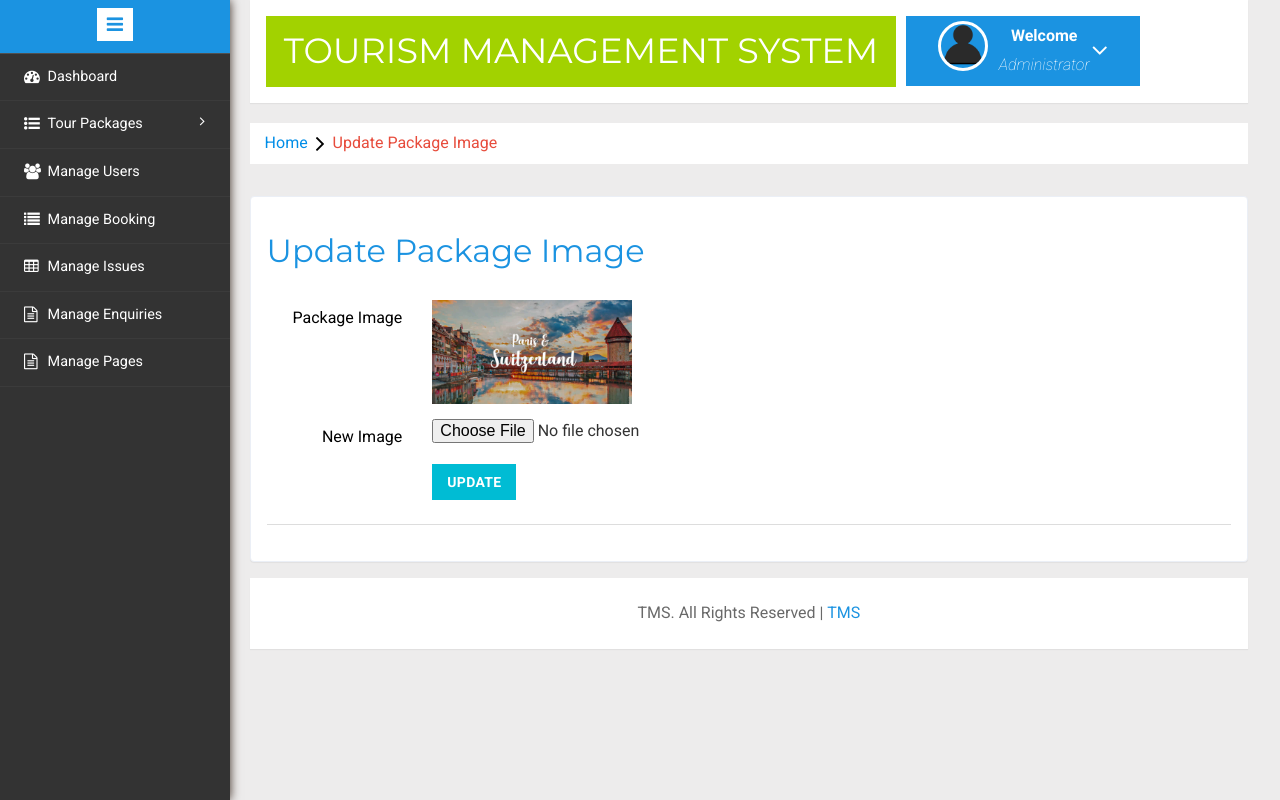
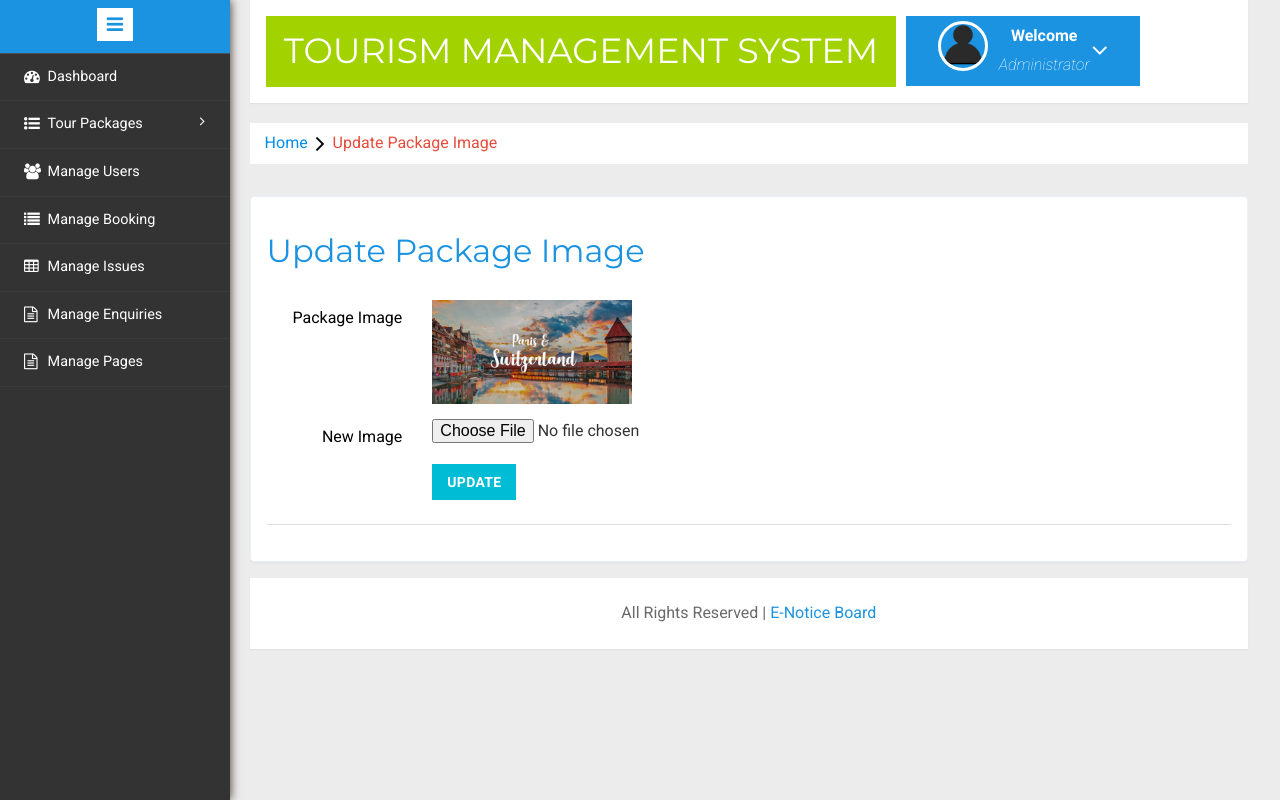
Before and after one commit to Paras7723/Project, a PHP site: page /admin/change-image.php?imgid=1 in a window 1280 px wide. Run offline with PHP 8.4, Linux system fonts and the light colour scheme; a user stored in the database is signed in; data comes from the database, SQL or seed files in the repository; data that the repository does not hold is empty.

Commit message:
Change Admin pannel footer

```diff
--- a/admin/includes/footer.php
+++ b/admin/includes/footer.php
@@ -1,3 +1,3 @@
 <div class="copyrights">
-	 <p>TMS. All Rights Reserved |  <a href="#">TMS</a> </p>
+	 <p>All Rights Reserved |  <a href="#">E-Notice Board</a> </p>
 </div>
```
